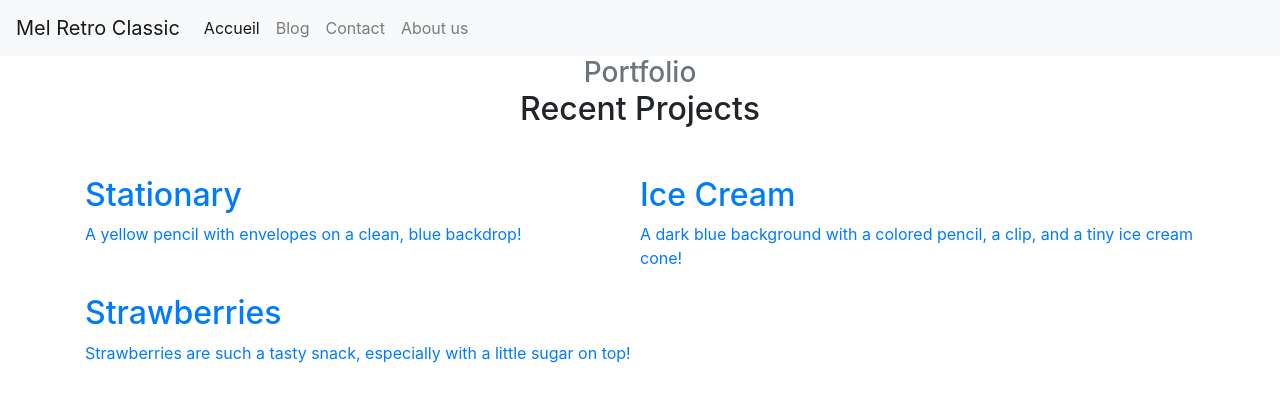
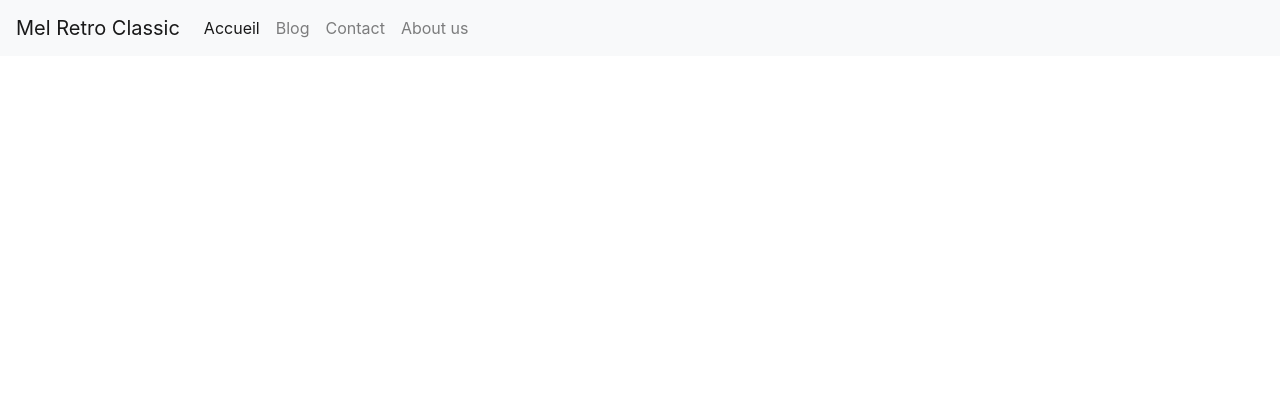
Before and after one commit to NiiniieB/MelRetroClassic, a plain HTML site: page blog.html in a window 1280 px wide. Drawn offline with nearby package versions, Linux system fonts and the light colour scheme.

Commit message:
Blog rework

```diff
--- a/blog.html
+++ b/blog.html
@@ -41,50 +41,7 @@
         </div>
     </nav>
 </header>
-<!-- Portfolio -->
-<section class="content-section" id="portfolio">
-    <div class="container">
-        <div class="content-section-heading text-center">
-            <h3 class="text-secondary mb-0">Portfolio</h3>
-            <h2 class="mb-5">Recent Projects</h2>
-        </div>
-        <div class="row no-gutters">
-            <div class="col-lg-6">
-                <a class="portfolio-item" href="#">
-              <span class="caption">
-                <span class="caption-content">
-                  <h2>Stationary</h2>
-                  <p class="mb-0">A yellow pencil with envelopes on a clean, blue backdrop!</p>
-                </span>
-              </span>
-                    <img class="img-fluid" src="image/portfolio-1.jpg" alt="">
-                </a>
-            </div>
-            <div class="col-lg-6">
-                <a class="portfolio-item" href="#">
-              <span class="caption">
-                <span class="caption-content">
-                  <h2>Ice Cream</h2>
-                  <p class="mb-0">A dark blue background with a colored pencil, a clip, and a tiny ice cream cone!</p>
-                </span>
-              </span>
-                    <img class="img-fluid" src="image/portfolio-2.jpg" alt="">
-                </a>
-            </div>
-            <div class="col-lg-6">
-                <a class="portfolio-item" href="#">
-              <span class="caption">
-                <span class="caption-content">
-                  <h2>Strawberries</h2>
-                  <p class="mb-0">Strawberries are such a tasty snack, especially with a little sugar on top!</p>
-                </span>
-              </span>
-                    <img class="img-fluid" src="image/portfolio-3.jpg" alt="">
-                </a>
-            </div>
-        </div>
-    </div>
-</section>
+
 
 <!-- Optional JavaScript -->
 <script src="js/stylish-portfolio.js"></script>
```
